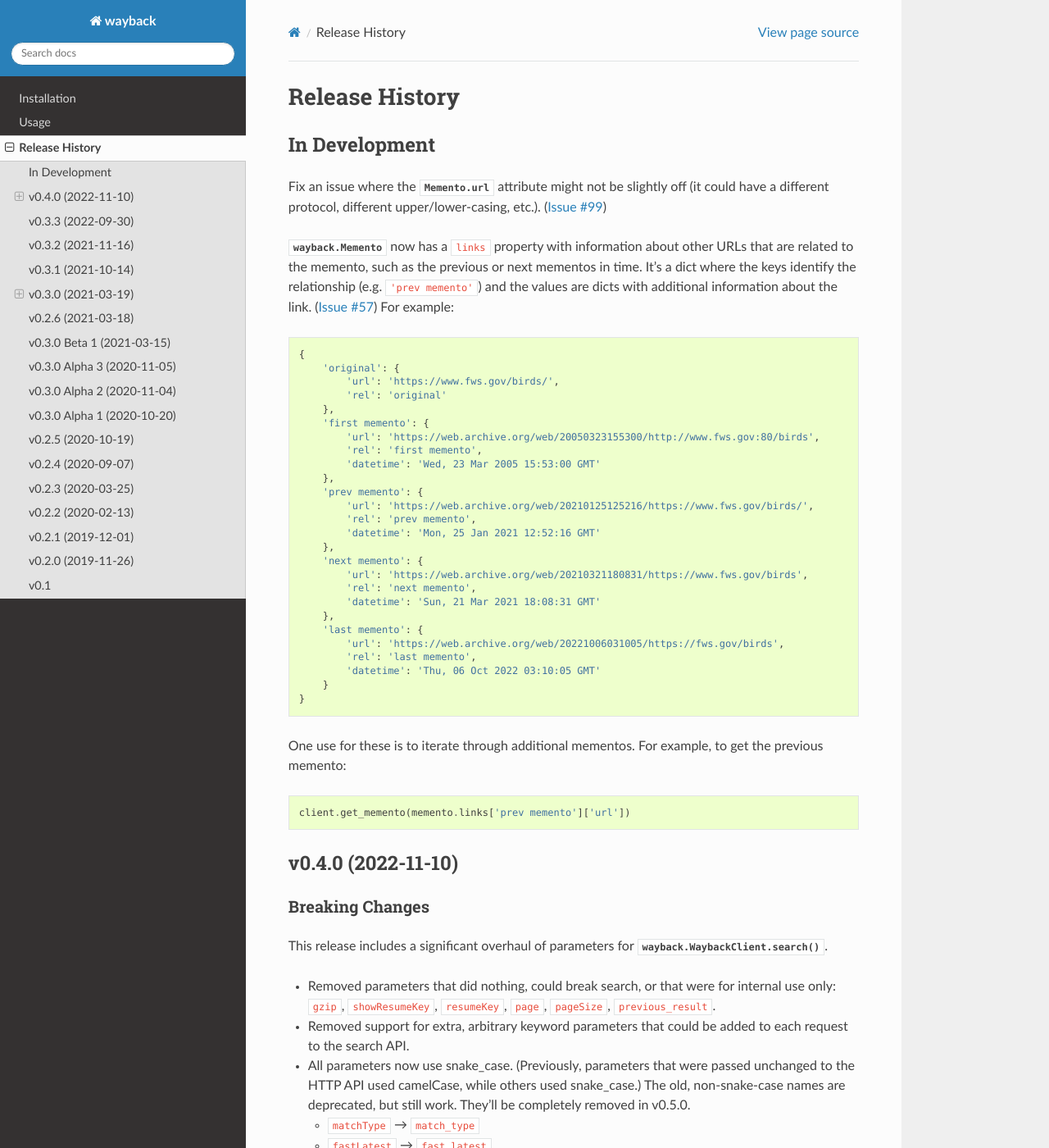
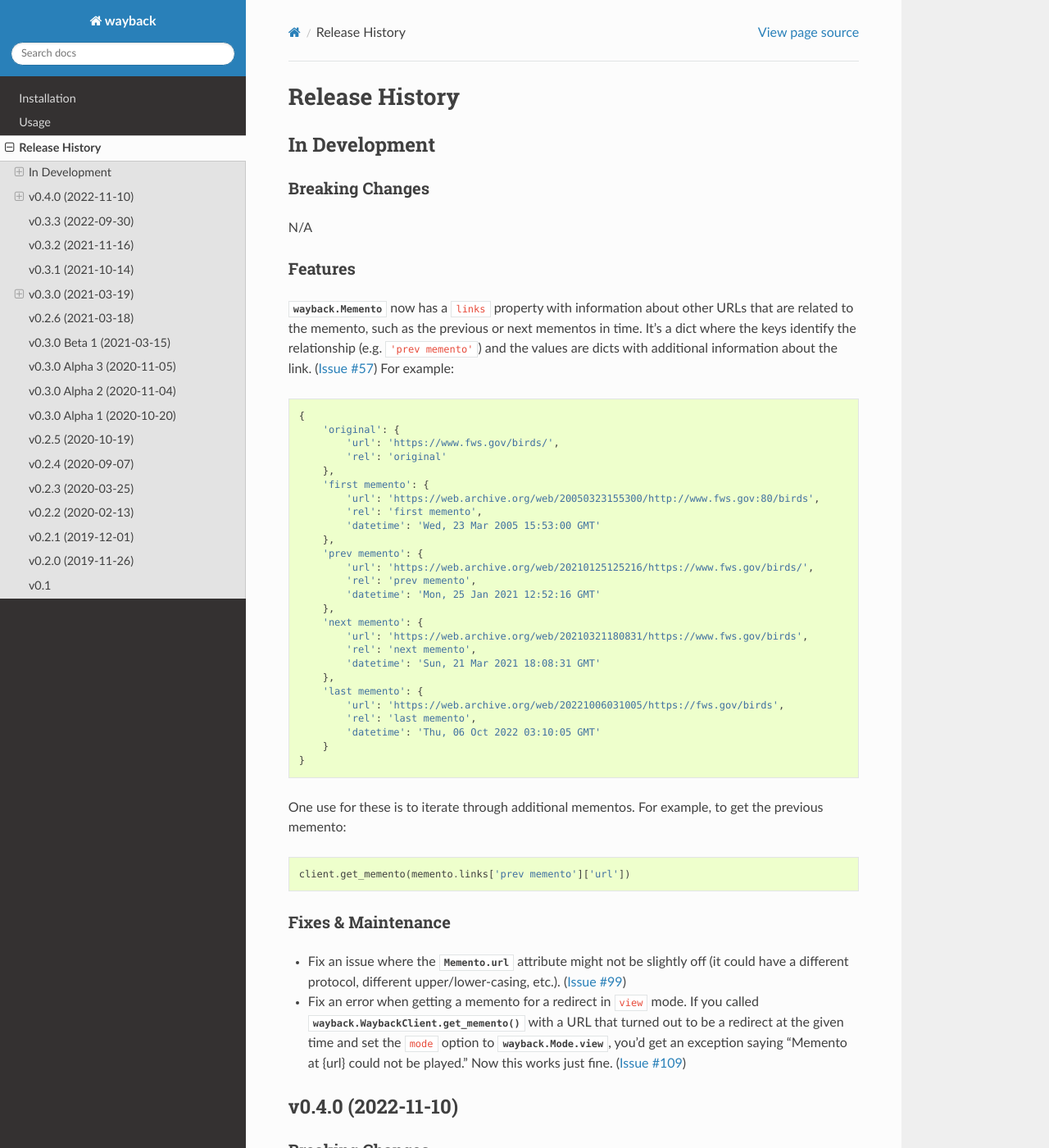
Before and after one commit to edgi-govdata-archiving/wayback, a Sphinx documentation site: the page built from docs/source/release-history.rst, in a window 1280 px wide and 1400 px high. Shown: the whole window at 82% size. Built offline with Sphinx 7.4.7 and the Read the Docs theme 2.0.0, drawn with Linux system fonts in a browser that asks for light colours.

Commit message:
Add release notes

```diff
--- a/docs/source/release-history.rst
+++ b/docs/source/release-history.rst
@@ -5,7 +5,14 @@ Release History
 In Development
 --------------
 
-Fix an issue where the :attr:`Memento.url` attribute might not be slightly off (it could have a different protocol, different upper/lower-casing, etc.). (:issue:`99`)
+Breaking Changes
+^^^^^^^^^^^^^^^^
+
+N/A
+
+
+Features
+^^^^^^^^
 
 :class:`wayback.Memento` now has a ``links`` property with information about other URLs that are related to the memento, such as the previous or next mementos in time. It’s a dict where the keys identify the relationship (e.g. ``'prev memento'``) and the values are dicts with additional information about the link. (:issue:`57`) For example::
 
@@ -39,6 +46,13 @@ Fix an issue where the :attr:`Memento.url` attribute might not be slightly off (
 One use for these is to iterate through additional mementos. For example, to get the previous memento::
 
   client.get_memento(memento.links['prev memento']['url'])
+
+Fixes & Maintenance
+^^^^^^^^^^^^^^^^^^^
+
+- Fix an issue where the :attr:`Memento.url` attribute might not be slightly off (it could have a different protocol, different upper/lower-casing, etc.). (:issue:`99`)
+
+- Fix an error when getting a memento for a redirect in ``view`` mode. If you called :meth:`wayback.WaybackClient.get_memento` with a URL that turned out to be a redirect at the given time and set the ``mode`` option to :attr:`wayback.Mode.view`, you’d get an exception saying “Memento at {url} could not be played.” Now this works just fine. (:issue:`109`)
 
 
 v0.4.0 (2022-11-10)
```
